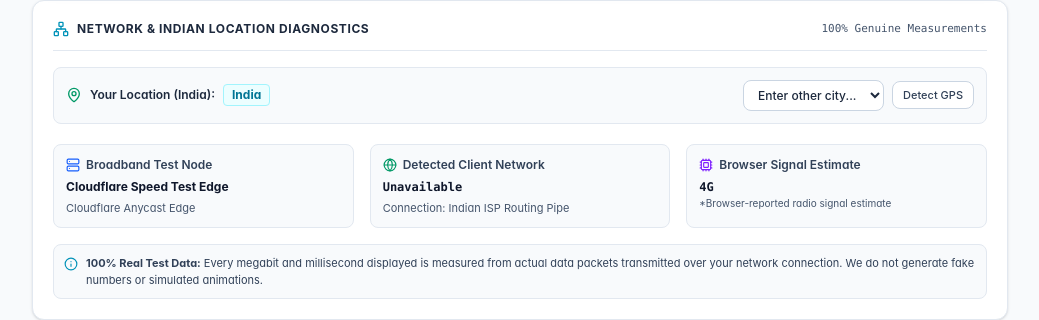
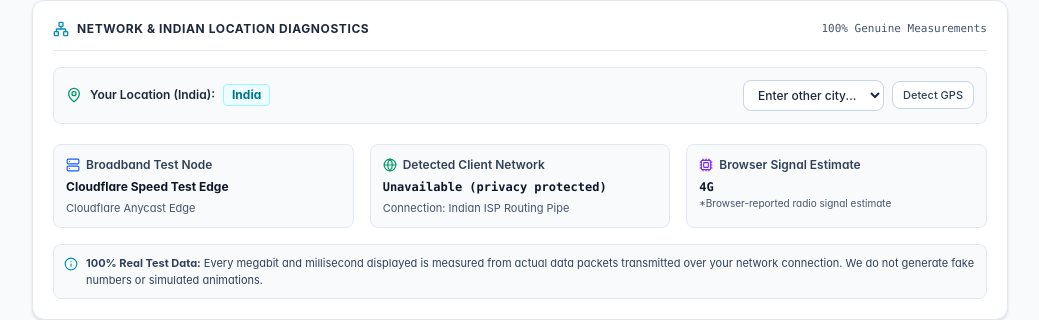
Before and after one commit to exearpan45/VELOCE, a React (Vite) app: page / in a window 1280 px wide. Shown: the part 1085-1405 px from the top of the page, without its empty margins (120-1159 px from the left). Built offline with nearby package versions, Linux system fonts and the light colour scheme.

Commit message:
Show static public speed-test edge diagnostics

```diff
--- a/src/components/NetworkDiagnostics.tsx
+++ b/src/components/NetworkDiagnostics.tsx
@@ -180,10 +180,10 @@
             <span>Broadband Test Node</span>
           </div>
           <div className="font-bold text-slate-900 dark:text-white">
-            {serverConfig?.serverName || 'Backend not connected'}
+            {serverConfig?.serverName || 'Cloudflare Speed Test Edge'}
           </div>
           <div className="text-[11px] text-slate-600 dark:text-slate-400">
-            {serverConfig?.serverLocation || 'Waiting for API backend'}
+            {serverConfig?.serverLocation || 'Cloudflare Anycast Edge'}
           </div>
         </div>
 
@@ -194,7 +194,7 @@
             <span>Detected Client Network</span>
           </div>
           <div className="font-bold font-mono text-slate-900 dark:text-white">
-            {serverConfig?.clientIp || 'Unavailable'}
+            {'Unavailable (privacy protected)'}
           </div>
           <div className="text-[11px] text-slate-600 dark:text-slate-400">
             Connection: Indian ISP Routing Pipe
```
